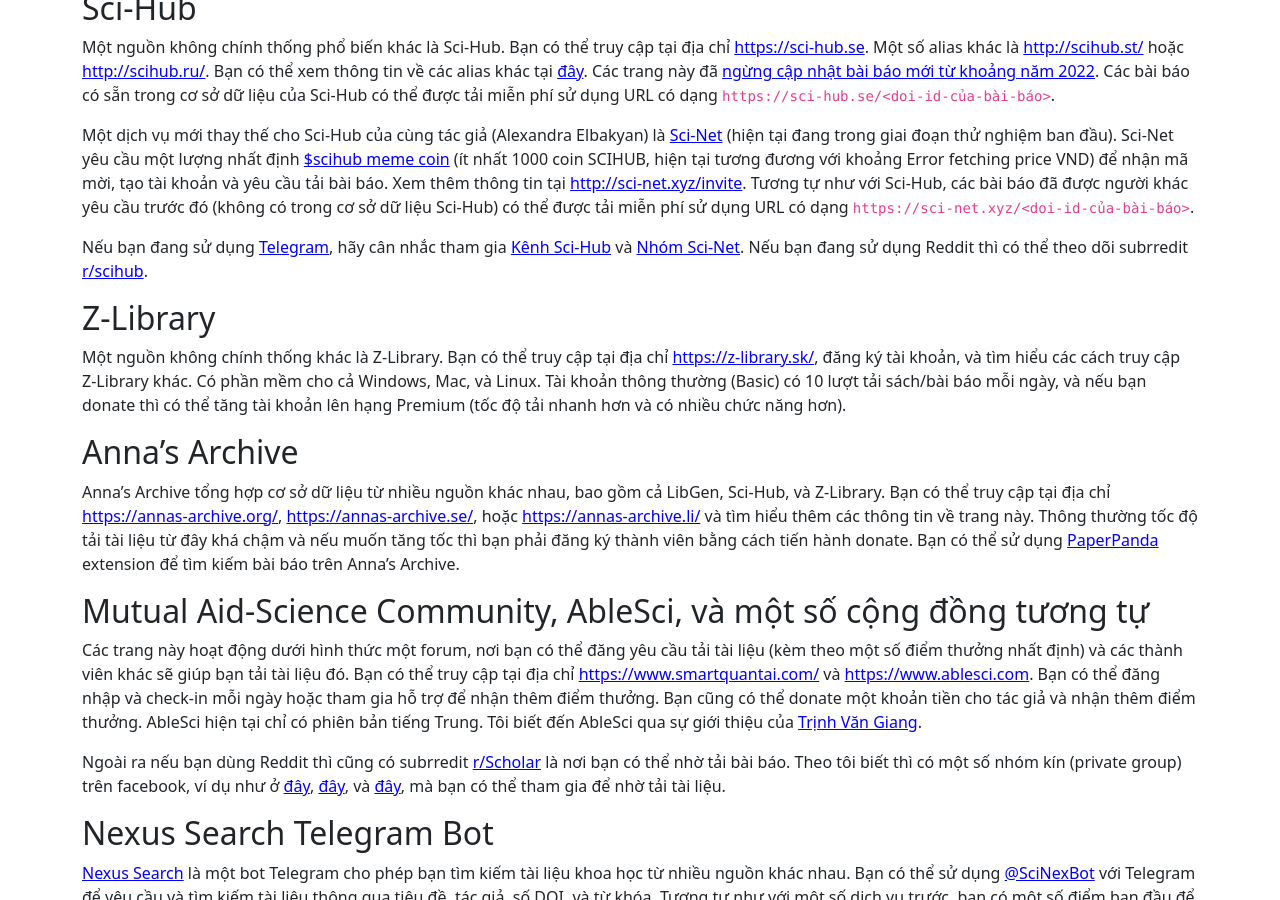
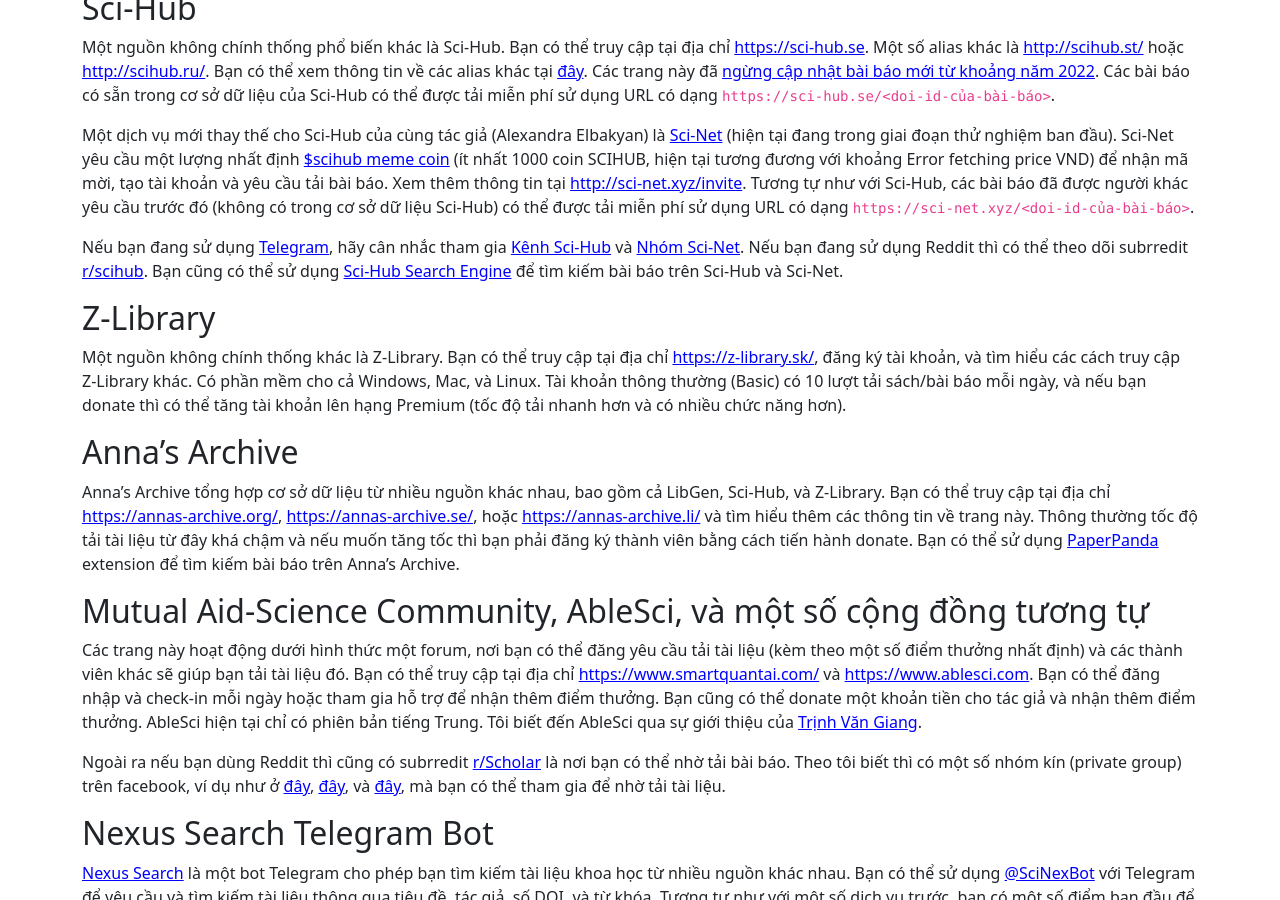
Before and after one commit to hoanganhduc/hoanganhduc.github.io, a Jekyll site: the page built from _posts/2025-05-05-một-số-phương-pháp-tải-bài-báo-khoa-học.md, in a window 1280 px wide and 900 px high, scrolled down 2966 px. Built offline with Jekyll 4.4.1, drawn with Linux system fonts in a browser that asks for light colours; nearby versions of some CDN libraries; comment, search, counter and statistics services are not loaded; a style sheet for code colours, icons or effects is not loaded; some of the changed text lies outside the part shown.

Commit message:
Updated @ 2025-06-06  15:44:04 ICT

```diff
--- a/_posts/2025-05-05-một-số-phương-pháp-tải-bài-báo-khoa-học.md
+++ b/_posts/2025-05-05-một-số-phương-pháp-tải-bài-báo-khoa-học.md
@@ -79,7 +79,7 @@ Một nguồn không chính thống phổ biến khác là Sci-Hub. Bạn có th
 
 Một dịch vụ mới thay thế cho Sci-Hub của cùng tác giả (Alexandra Elbakyan) là [Sci-Net](https://sci-net.xyz) (hiện tại đang trong giai đoạn thử nghiệm ban đầu). Sci-Net yêu cầu một lượng nhất định [$scihub meme coin](https://www.scihub.fans) (ít nhất <span id="amount-display">1000</span> coin <span id="crypto-display">SCIHUB</span>, hiện tại tương đương với khoảng <span id="result"></span> <span id="currency-display">VND</span>) để nhận mã mời, tạo tài khoản và yêu cầu tải bài báo. Xem thêm thông tin tại [http://sci-net.xyz/invite](http://sci-net.xyz/invite). Tương tự như với Sci-Hub, các bài báo đã được người khác yêu cầu trước đó (không có trong cơ sở dữ liệu Sci-Hub) có thể được tải miễn phí sử dụng URL có dạng `https://sci-net.xyz/<doi-id-của-bài-báo>`.
 
-Nếu bạn đang sử dụng [Telegram](https://telegram.org), hãy cân nhắc tham gia [Kênh Sci-Hub](https://t.me/scihubreal) và [Nhóm Sci-Net](https://t.me/scinetesting). Nếu bạn đang sử dụng Reddit thì có thể theo dõi subrredit [r/scihub](https://www.reddit.com/r/scihub/).
+Nếu bạn đang sử dụng [Telegram](https://telegram.org), hãy cân nhắc tham gia [Kênh Sci-Hub](https://t.me/scihubreal) và [Nhóm Sci-Net](https://t.me/scinetesting). Nếu bạn đang sử dụng Reddit thì có thể theo dõi subrredit [r/scihub](https://www.reddit.com/r/scihub/). Bạn cũng có thể sử dụng [Sci-Hub Search Engine](https://scihub.scai.sh) để tìm kiếm bài báo trên Sci-Hub và Sci-Net.
 
 ## Z-Library
 
```
Also changed, not shown: other parts of _posts/2025-05-05-một-số-phương-pháp-tải-bài-báo-khoa-học.md (+1 -1 lines), 1 other file.
